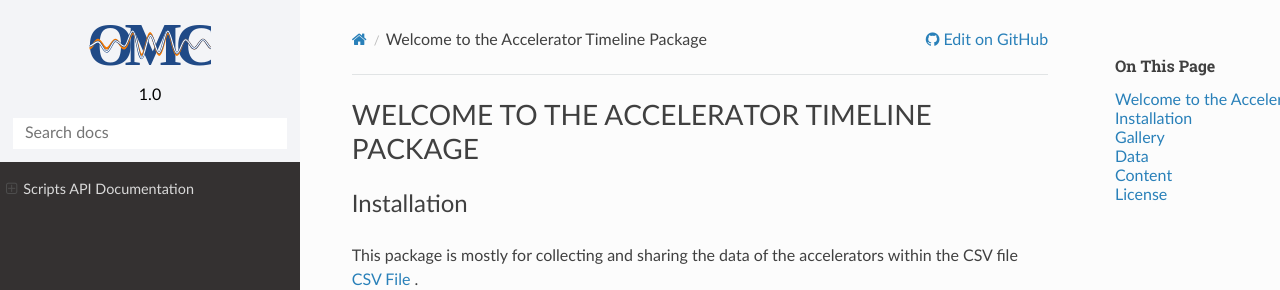
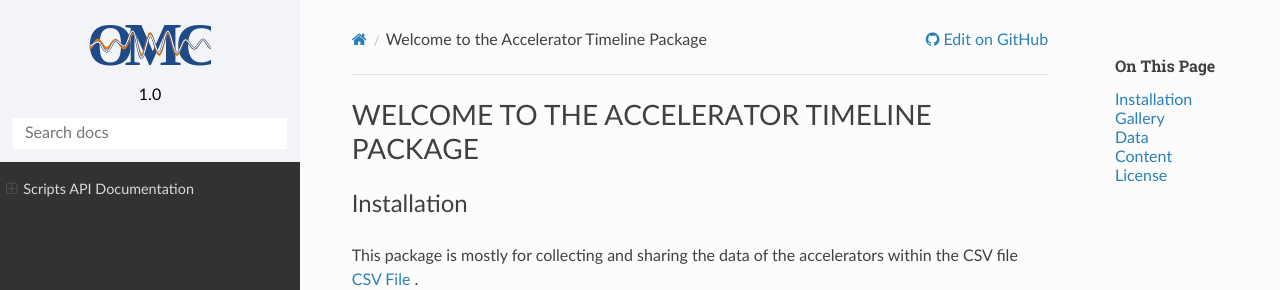
Before and after one commit to pylhc/accelerator_timeline, a Sphinx documentation site: the page built from doc/index.rst, in a window 1280 px wide. Shown: the top 290 px of the page. Built offline with Sphinx 7.4.7 and the Read the Docs theme 2.0.0, drawn with Linux system fonts in a browser that asks for light colours; pages that are not in the unit, such as notebooks, are missing from menus.

```diff
--- a/doc/_static/css/custom.css
+++ b/doc/_static/css/custom.css
@@ -248,7 +248,7 @@ em.sig-param span.default_value {
 
 /* Mask entry of main header (chapter) */
 #local-table-of-contents a[href="#"]{
-  /*display: none;*/
+  display: none;
 }
 
 /* indent subsections */
--- a/doc/conf.py
+++ b/doc/conf.py
@@ -162,9 +162,9 @@ extensions = [
     # "sphinxcontrib.bibtex",  # Insert BibTeX citations into Sphinx documentation
     "sphinx_copybutton",  # Add a "copy" button to code blocks
     "sphinx_gallery.gen_gallery",  # Build an HTML gallery of examples from a set of Python scripts
-    "sphinx_issues",  # Link to project's issue tracker
+    # "sphinx_issues",  # Link to project's issue tracker
     "matplotlib.sphinxext.plot_directive",  # Include a Matplotlib plot in a Sphinx document
-    "sphinx-prompt",  # prompt symbols will not be copy-pastable
+    # "sphinx-prompt",  # prompt symbols will not be copy-pastable
 ]
 
 # Config for autosectionlabel extension
```
Also changed, not shown: doc/requirements.txt (added, +9 -0 lines), .github/workflows/README.md (added), 1 other file.
